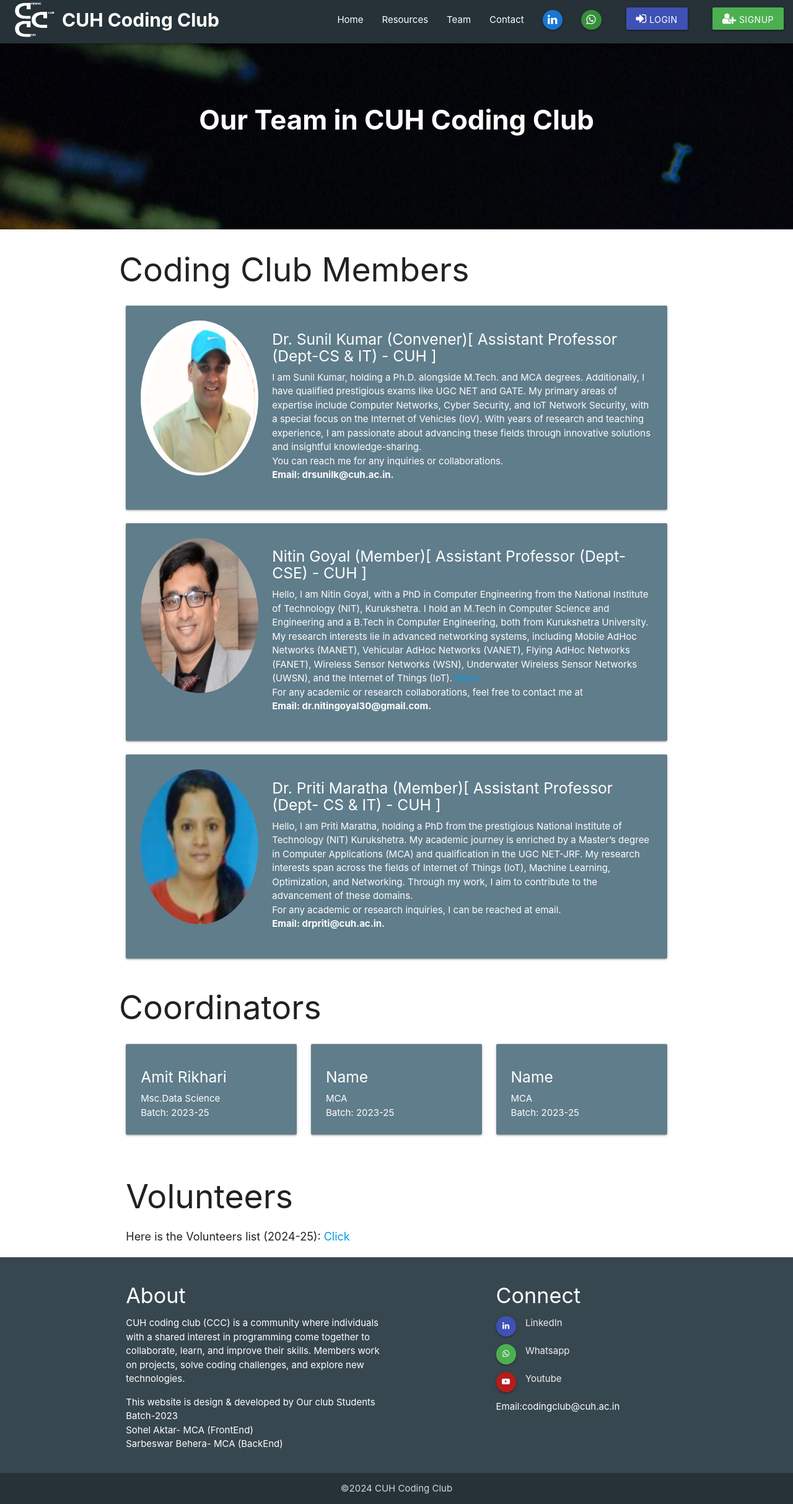
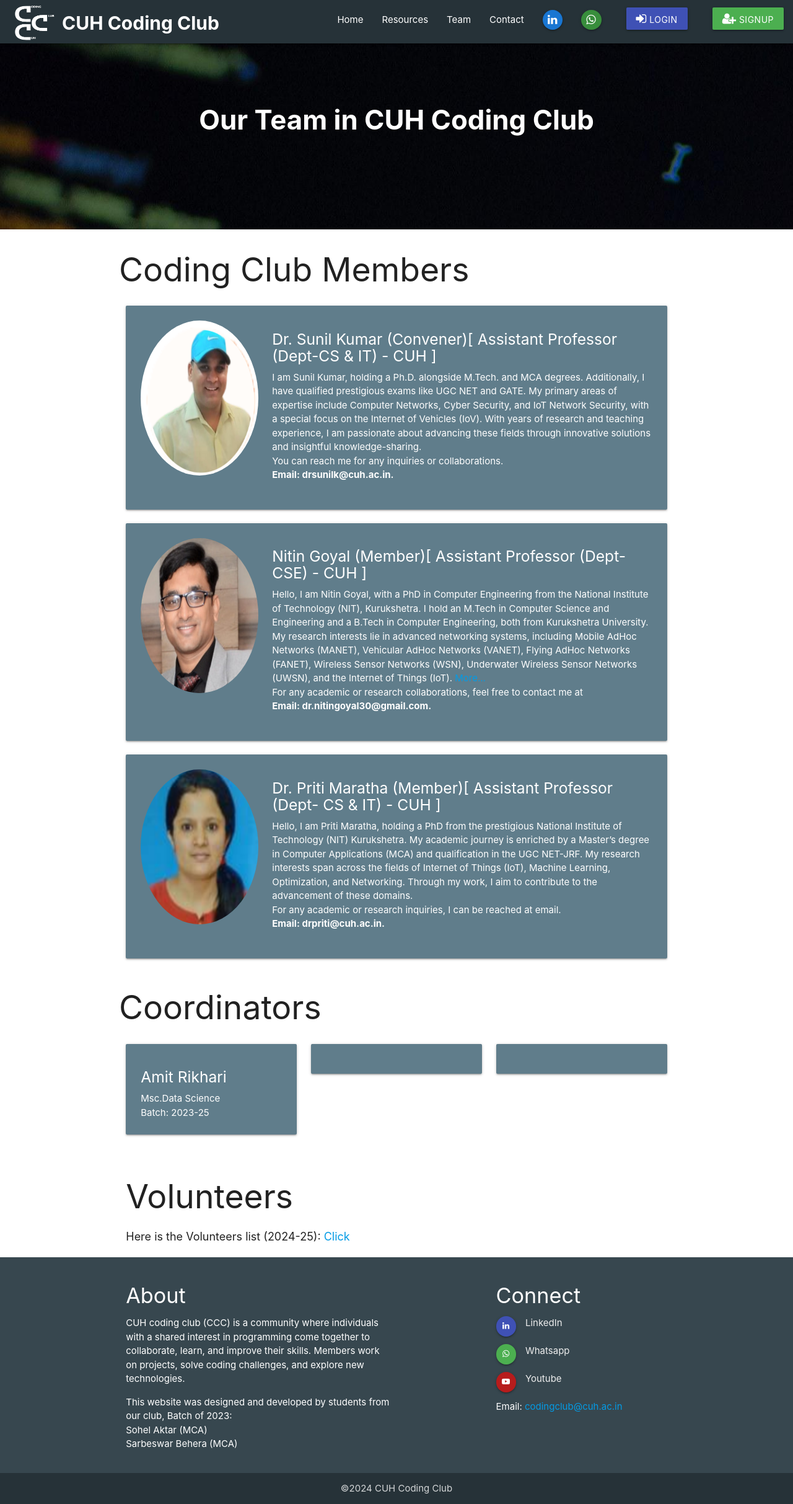
Before and after one commit to sarbeswar2000/codemon, a React (Create React App) app: page /Team in a window 1280 px wide. Shown: the whole page at 62% size. Built offline with nearby package versions, Linux system fonts and the light colour scheme.

Commit message:
Form Aktar 15/09/24

```diff
--- a/src/Components/Footer.js
+++ b/src/Components/Footer.js
@@ -12,9 +12,9 @@ const Footer = () => {
         <p>
         CUH coding club (CCC) is a community where individuals with a shared interest in programming come together to collaborate, learn, and improve their skills. Members work on projects, solve coding challenges, and explore new technologies.
         </p>
-         <p>This website is design & developed by Our club Students Batch-2023 <br/>
-          Sohel Aktar- MCA (FrontEnd)<br/>
-          Sarbeswar Behera- MCA (BackEnd) </p>
+         <p>This website was designed and developed by students from  our club, Batch of 2023: <br/>
+          Sohel Aktar (MCA)<br/>
+          Sarbeswar Behera (MCA) </p>
         </div>
 
          <div className="col s12 l4 offset-l2 ">
@@ -28,7 +28,7 @@ const Footer = () => {
               <br/>
               <li><i className="fa fa-youtube-play left btn-floating red darken-4 btn-small"></i><a href="#!" className="grey-text text-lighten-3">Youtube</a></li>
               <br/>
-              Email:codingclub@cuh.ac.in
+              Email:<a href='https://mail.google.com/mail/?view=cm&fs=1&tf=1&to=codingclub@cuh.ac.in' target='_blank'> codingclub@cuh.ac.in</a>
           </ul>
         </div>
 
--- a/src/Components/Howto.js
+++ b/src/Components/Howto.js
@@ -9,7 +9,7 @@ function Howto() {
 
        <div className="row " style={{ color:"#263238"}}>
         <h4 className="center" style={{fontWeight:"bold"}}> How to work our club</h4>
-        <div style={{marginLeft:"50px"}} >
+        <div style={{marginLeft:"40px"}} >
         <div className="row" style={{marginTop:"50px"}}>
       <div className="col s12 l2 center">
        <img src={imag2} style={{height:70, width:70}}/>
--- a/src/Components/Login.js
+++ b/src/Components/Login.js
@@ -193,8 +193,9 @@ const Login = ({ setUserName }) => {
               value={email}
               onChange={(e) => setEmail(e.target.value)}
               required
+              placeholder="Enter Registered Email"
             />
-            <label htmlFor="email">Enter registered email</label>
+
           </div>
           <button type="submit" className=" blue-grey darken-4 btn">
             Reset your password
--- a/src/Components/Navbar.css
+++ b/src/Components/Navbar.css
@@ -1,3 +1,13 @@
 nav{
   height: 70px;
 }
+span.hide-on-mobile {
+  display: inline;
+}
+
+/* Hide span when screen size is 600px or less (mobile view) */
+@media only screen and (max-width: 600px) {
+  span.hide-on-mobile {
+    display: none;
+  }
+}
--- a/src/Components/Navbar.js
+++ b/src/Components/Navbar.js
@@ -43,14 +43,15 @@ const Navbar = ({ userName, setUserName }) => {
   return (
     <nav className="nav-wrapper #263238 blue-grey darken-4">
       <div>
-        <a
+              <a
           href="#!"
           className="brand-logo responsive-img"
-          style={{ display: "flex", alignItems: "center", marginRight: "5px" }}
+          style={{ display: "flex", alignItems: "center", marginRight: "5px",marginTop:"5px" }}
         >
           <img src={logo} alt="Logo" height={60} width={70} style={{ marginRight: "10px", marginLeft:"20px" }} />
-          <span style={{ fontSize: "30px", fontWeight: "bold" }}>CUH Coding Club</span>
+          <span className="hide-on-mobile" style={{ fontSize: "30px", fontWeight: "bold" }}>CUH Coding Club</span>
         </a>
+
 
         <a href="#!" data-target="mobile-menu" className="sidenav-trigger">
           <i className="material-icons">menu</i>
@@ -131,24 +132,24 @@ const Navbar = ({ userName, setUserName }) => {
         </ul>
 
         {/* sidenav starts here */}
-        <ul className="sidenav gray lighten-2" id="mobile-menu">
+        <ul className="sidenav blue-grey darken-4 " id="mobile-menu" >
           <li>
-            <Link to="/" onClick={handleClose}>
+            <Link to="/" onClick={handleClose} className="white-text" >
               Home
             </Link>
           </li>
           <li>
-            <Link to="/Resource" onClick={handleResourceAccess}>
+            <Link to="/Resource" onClick={handleResourceAccess} className="white-text">
               Resources
             </Link>
           </li>
           <li>
-            <Link to="/Team" onClick={handleClose}>
+            <Link to="/Team" onClick={handleClose} className="white-text">
               Team
             </Link>
           </li>
           <li>
-          <Link to="/ContactForm" onClick={handleClose}>
+          <Link to="/ContactForm" onClick={handleClose} className="white-text">
               Contact
             </Link>
           </li>
--- a/src/Components/Pages/Team.js
+++ b/src/Components/Pages/Team.js
@@ -109,19 +109,19 @@ function Team() {
             </div>
             <div className="col s12 m4 ">
               <div className="card-panel teal  blue-grey">
-                <span className="white-text"><h5>Name</h5>
+                {/* <span className="white-text"><h5>Name</h5>
                 MCA<br/>
                 Batch: 2023-25
-                </span>
+                </span> */}
               </div>
             </div>
             <div className="col s12 m4 ">
               <div className="card-panel teal  blue-grey">
-                <span className="white-text">
+                {/* <span className="white-text">
                 <h5>Name</h5>
                 MCA<br/>
                 Batch: 2023-25
-                </span>
+                </span> */}
               </div>
 
 
--- a/src/Components/Photosection.js
+++ b/src/Components/Photosection.js
@@ -28,7 +28,7 @@ const Photosection = () => {
             Courses
           </h2>
           <div className="col s6 m3">
-            <a href="#">
+
               <div className="card">
                 <div className="card-image">
                   <img src={image1} height={200} width={400} />
@@ -41,7 +41,7 @@ const Photosection = () => {
                   </p>
                 </div>
               </div>
-            </a>
+
           </div>
           <div className="col s6 m3">
             <div className="card">
@@ -50,8 +50,7 @@ const Photosection = () => {
               </div>
               <div className="card-content blue-grey darken-4 white-text">
                 <p>
-                  Web development refers to the tasks associated with creating,
-                  building, and maintaining websites and web applications.
+                  Web development refers to the tasks associated with creating, building, and maintaining websites and web  applications.
                 </p>
               </div>
             </div>
```
